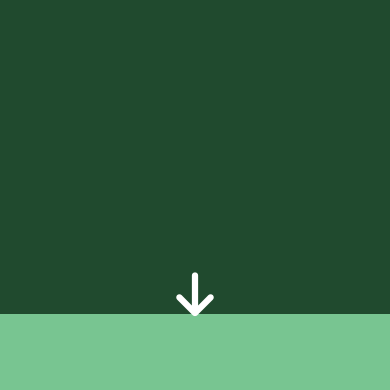
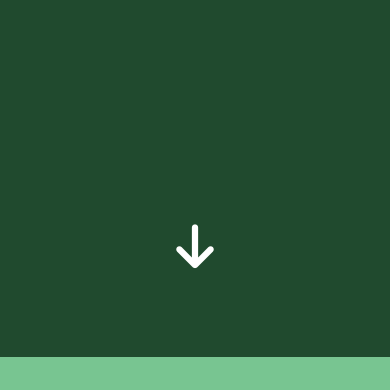
Before and after one commit to antoniojr100/Davids-portfolio, a plain HTML site: page index.html in a window 390 px wide. Shown: the part 403-793 px from the top of the page. Drawn offline with Linux system fonts and the light colour scheme.

Commit message:
header test for iphone

```diff
--- a/styles/partials/_header.scss
+++ b/styles/partials/_header.scss
@@ -2,7 +2,7 @@
 #header{
     background-color: $dark-green;
     border: 0.01px solid $dark-green;
-    height: 85vh;
+    height: 90vh;
 
     #hamburger-menu{
         display: none;
@@ -38,6 +38,7 @@
     }
 
     #skip-link-container{
+        bottom: 2rem;
         transition-duration: .2s;
         #skip-link{
             color: $white;
--- a/styles/partials/_mediaQueries.scss
+++ b/styles/partials/_mediaQueries.scss
@@ -81,3 +81,15 @@
         }
     }
 }
+
+
+// skip link handling tablet heights (1080px, 1100px)
+@media(max-height: 1110px){
+    #header{
+        // background-color: blue;
+
+        #name-title{
+            margin: 0 0 6rem 0;
+        }
+    }
+}
```
Also changed, not shown: styles/styles.css, 1 other file.
